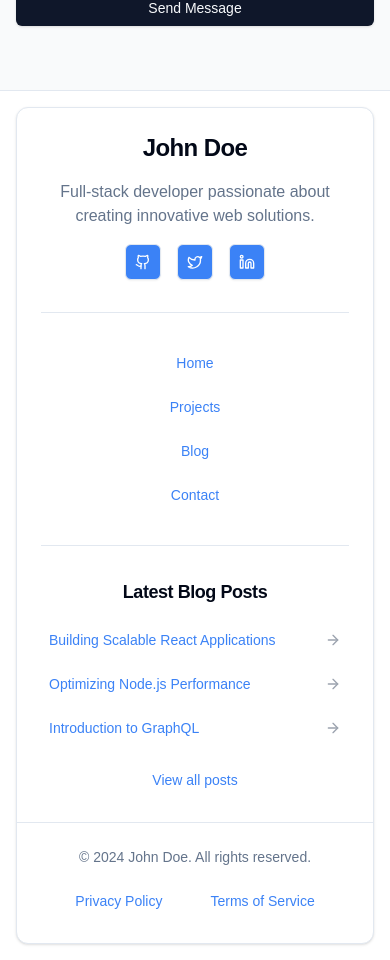
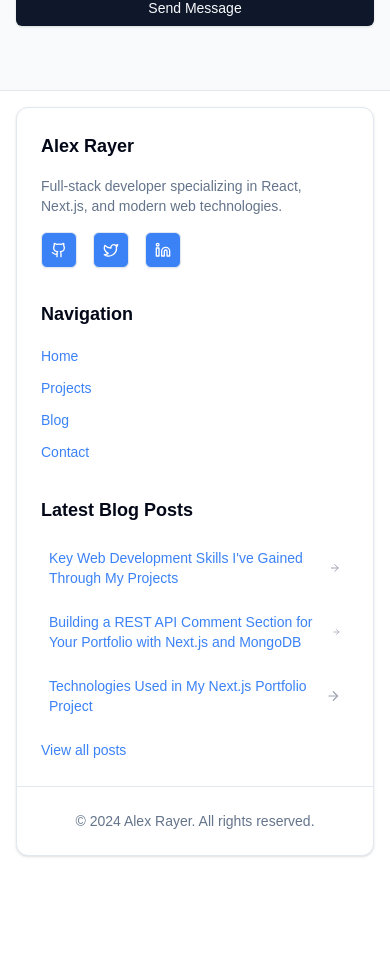
Before and after one commit to arayer143/alex-rayer-portfolio, a Next.js app: page / in a window 390 px wide. Shown: the part 4811-5771 px from the top of the page. After the commit the page ends 5683 px from the top, so only its background shows below. Built offline with nearby package versions, Linux system fonts and the light colour scheme.

Commit message:
updated the footer

```diff
--- /dev/null
+++ b/app/contact/page.tsx
@@ -0,0 +1,39 @@
+
+import { ContactSection } from "@/components/contact-section";
+import Footer from "@/components/footer";
+
+import Navbar from "@/components/navbar";
+
+export default function Home() {
+    return (
+
+      <div className="flex flex-col min-h-screen">
+
+<Navbar />
+
+
+    <main className="flex-3">
+
+          <section className="w-full bg-gray-100 dark:bg-gray-800">
+
+            <ContactSection />
+
+         <Footer />
+          </section>
+
+
+
+
+
+
+
+
+
+
+
+      </main>
+
+
+    </div>
+  )
+  }
--- a/components/footer.tsx
+++ b/components/footer.tsx
@@ -1,27 +1,27 @@
 import Link from "next/link"
 import { Button } from "@/components/ui/button"
-import { Card, CardContent, CardFooter, CardHeader, CardTitle } from "@/components/ui/card"
+import { Card, CardContent, CardFooter } from "@/components/ui/card"
 import { Separator } from "@/components/ui/separator"
-import { Github, Twitter, Linkedin, ArrowRight } from "lucide-react"
+import { Github, Twitter, Linkedin, ArrowRight } from 'lucide-react'
 
 export default function Footer() {
   const latestPosts = [
-    { title: "Building Scalable React Applications", slug: "building-scalable-react-apps" },
-    { title: "Optimizing Node.js Performance", slug: "optimizing-nodejs-performance" },
-    { title: "Introduction to GraphQL", slug: "introduction-to-graphql" },
+    { title: "Key Web Development Skills I've Gained Through My Projects", slug: "skills-learned-through-projects" },
+    { title: "Building a REST API Comment Section for Your Portfolio with Next.js and MongoDB", slug: "rest-api-comment-section" },
+    { title: "Technologies Used in My Next.js Portfolio Project", slug: "nextjs-portfolio-technologies" },
   ]
 
   return (
     <footer className="border-t bg-background">
       <Card className="m-4">
-        <CardContent className="p-6 sm:p-10">
-          <div className="flex flex-col items-center space-y-8 text-center">
+        <CardContent className="p-6">
+          <div className="grid grid-cols-1 md:grid-cols-3 gap-8">
             <div className="space-y-4">
-              <CardTitle className="text-2xl font-bold">John Doe</CardTitle>
-              <p className="text-muted-foreground max-w-xs mx-auto">
-                Full-stack developer passionate about creating innovative web solutions.
+              <h3 className="text-lg font-semibold">Alex Rayer</h3>
+              <p className="text-sm text-muted-foreground">
+                Full-stack developer specializing in React, Next.js, and modern web technologies.
               </p>
-              <div className="flex justify-center space-x-4">
+              <div className="flex space-x-4">
                 <Button
                   size="icon"
                   variant="outline"
@@ -29,7 +29,7 @@ export default function Footer() {
                   asChild
                 >
                   <Link href="https://github.com" target="_blank" rel="noopener noreferrer">
-                    <Github className="h-5 w-5 text-white dark:text-gray-200" />
+                    <Github className="h-4 w-4 text-white dark:text-gray-200" />
                     <span className="sr-only">GitHub</span>
                   </Link>
                 </Button>
@@ -40,7 +40,7 @@ export default function Footer() {
                   asChild
                 >
                   <Link href="https://twitter.com" target="_blank" rel="noopener noreferrer">
-                    <Twitter className="h-5 w-5 text-white dark:text-gray-200" />
+                    <Twitter className="h-4 w-4 text-white dark:text-gray-200" />
                     <span className="sr-only">Twitter</span>
                   </Link>
                 </Button>
@@ -51,22 +51,21 @@ export default function Footer() {
                   asChild
                 >
                   <Link href="https://linkedin.com" target="_blank" rel="noopener noreferrer">
-                    <Linkedin className="h-5 w-5 text-white dark:text-gray-200" />
+                    <Linkedin className="h-4 w-4 text-white dark:text-gray-200" />
                     <span className="sr-only">LinkedIn</span>
                   </Link>
                 </Button>
               </div>
             </div>
-
-            <Separator className="w-full" />
-
+            <div>
+              <h3 className="text-lg font-semibold mb-4">Navigation</h3>
               <nav>
-              <ul className="flex flex-col sm:flex-row justify-center items-center space-y-2 sm:space-y-0 sm:space-x-4">
+                <ul className="space-y-2">
                   {["Home", "Projects", "Blog", "Contact"].map((item) => (
                     <li key={item}>
                       <Button
-                      variant="ghost"
-                      className="text-blue-500 hover:text-blue-600 hover:bg-blue-100 dark:text-purple-400 dark:hover:text-purple-300 dark:hover:bg-purple-900"
+                        variant="link"
+                        className="p-0 h-auto text-blue-500 hover:text-blue-600 dark:text-purple-400 dark:hover:text-purple-300"
                         asChild
                       >
                         <Link href={`/${item.toLowerCase()}`}>{item}</Link>
@@ -75,11 +74,9 @@ export default function Footer() {
                   ))}
                 </ul>
               </nav>
-
-            <Separator className="w-full" />
-
-            <div className="w-full max-w-md">
-              <CardTitle className="text-lg mb-4">Latest Blog Posts</CardTitle>
+            </div>
+            <div>
+              <h3 className="text-lg font-semibold mb-4">Latest Blog Posts</h3>
               <ul className="space-y-2">
                 {latestPosts.map((post) => (
                   <li key={post.slug}>
@@ -95,7 +92,7 @@ export default function Footer() {
               </ul>
               <Button
                 variant="link"
-                className="mt-4 text-blue-500 hover:text-blue-600 dark:text-purple-400 dark:hover:text-purple-300"
+                className="mt-4 p-0 h-auto text-blue-500 hover:text-blue-600 dark:text-purple-400 dark:hover:text-purple-300"
                 asChild
               >
                 <Link href="/blog">View all posts</Link>
@@ -106,28 +103,9 @@ export default function Footer() {
         <Separator />
         <CardFooter className="flex flex-col sm:flex-row justify-between items-center p-6 space-y-4 sm:space-y-0">
           <p className="text-sm text-muted-foreground">
-            © {new Date().getFullYear()} John Doe. All rights reserved.
+            © {new Date().getFullYear()} Alex Rayer. All rights reserved.
           </p>
-          <div className="flex items-center space-x-4">
-            <Button
-              variant="link"
-              className="text-blue-500 hover:text-blue-600 dark:text-purple-400 dark:hover:text-purple-300"
-              asChild
-            >
-              <Link href="/privacy" className="text-sm">
-                Privacy Policy
-              </Link>
-            </Button>
-            <Button
-              variant="link"
-              className="text-blue-500 hover:text-blue-600 dark:text-purple-400 dark:hover:text-purple-300"
-              asChild
-            >
-              <Link href="/terms" className="text-sm">
-                Terms of Service
-              </Link>
-            </Button>
-          </div>
+
         </CardFooter>
       </Card>
     </footer>
```
Also changed, not shown: data/blogData.ts (+10 -0 lines). Lines whose indentation alone changed are shown as unchanged.
